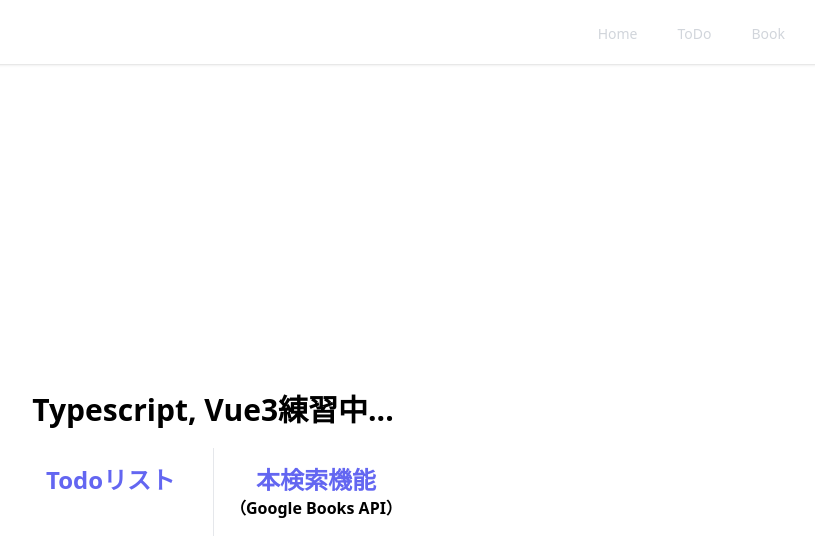
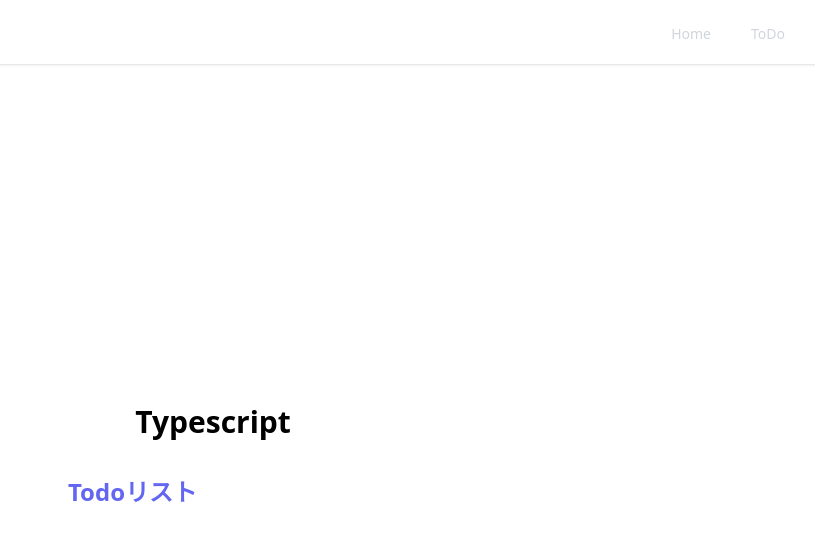
Before and after one commit to yokogi-mirailabs/typescript_todoapp, a Vue app: page / in a window 1280 px wide. Shown: the top 556 px of the page, without its empty margins (427-1242 px from the left). Built offline with nearby package versions, Linux system fonts and the light colour scheme.

Commit message:
バグ修正

```diff
--- a/src/App.vue
+++ b/src/App.vue
@@ -10,10 +10,6 @@
     title: "ToDo",
     url: "/todo",
   },
-  {
-    title: "Book",
-    url: "/book",
-  },
 ];
 </script>
 
--- a/src/components/todo/TaskList.vue
+++ b/src/components/todo/TaskList.vue
@@ -22,7 +22,7 @@
                 type="checkbox"
                 class="w-4 h-4 text-blue-600 bg-gray-100 rounded border-gray-300 focus:ring-blue-500 dark:focus:ring-blue-600 dark:ring-offset-gray-800 focus:ring-2 dark:bg-gray-700 dark:border-gray-600"
               />
-              <label for="checkbox-all-search" class="sr-only">checkbox</label>
+              <label class="sr-only">checkbox</label>
             </div>
           </th>
           <th scope="col" class="w-3/4 py-3 px-6">Task</th>
@@ -42,7 +42,7 @@
                   @click="emit('done', task.id)"
                   class="w-4 h-4 text-blue-600 bg-gray-100 rounded border-gray-300 focus:ring-blue-500 dark:focus:ring-blue-600 dark:ring-offset-gray-800 focus:ring-2 dark:bg-gray-700 dark:border-gray-600"
                 />
-                <label for="checkbox-table-search-1" class="sr-only"
+                <label lass="sr-only"
                   >checkbox</label
                 >
               </div>
--- a/src/views/AppHome.vue
+++ b/src/views/AppHome.vue
@@ -5,7 +5,7 @@
     >
       <div class="max-w-md text-center">
         <p class="text-2xl font-semibold md:text-3xl pb-5">
-          Typescript, Vue3練習中...
+          Typescript
         </p>
         <div class="grid grid-cols-2 md:divide-x gap-8 md:gap-0">
           <div class="flex flex-col items-center md:p-4">
@@ -15,17 +15,6 @@
               Todoリスト
             </div>
           </div>
-
-          <div class="flex flex-col items-center md:p-4">
-            <div
-              class="text-indigo-500 text-xl sm:text-2xl md:text-2xl font-bold"
-            >
-              本検索機能
-            </div>
-            <div class="text-sm sm:text-base font-semibold">
-              （Google Books API）
-            </div>
-          </div>
         </div>
       </div>
     </div>
```
